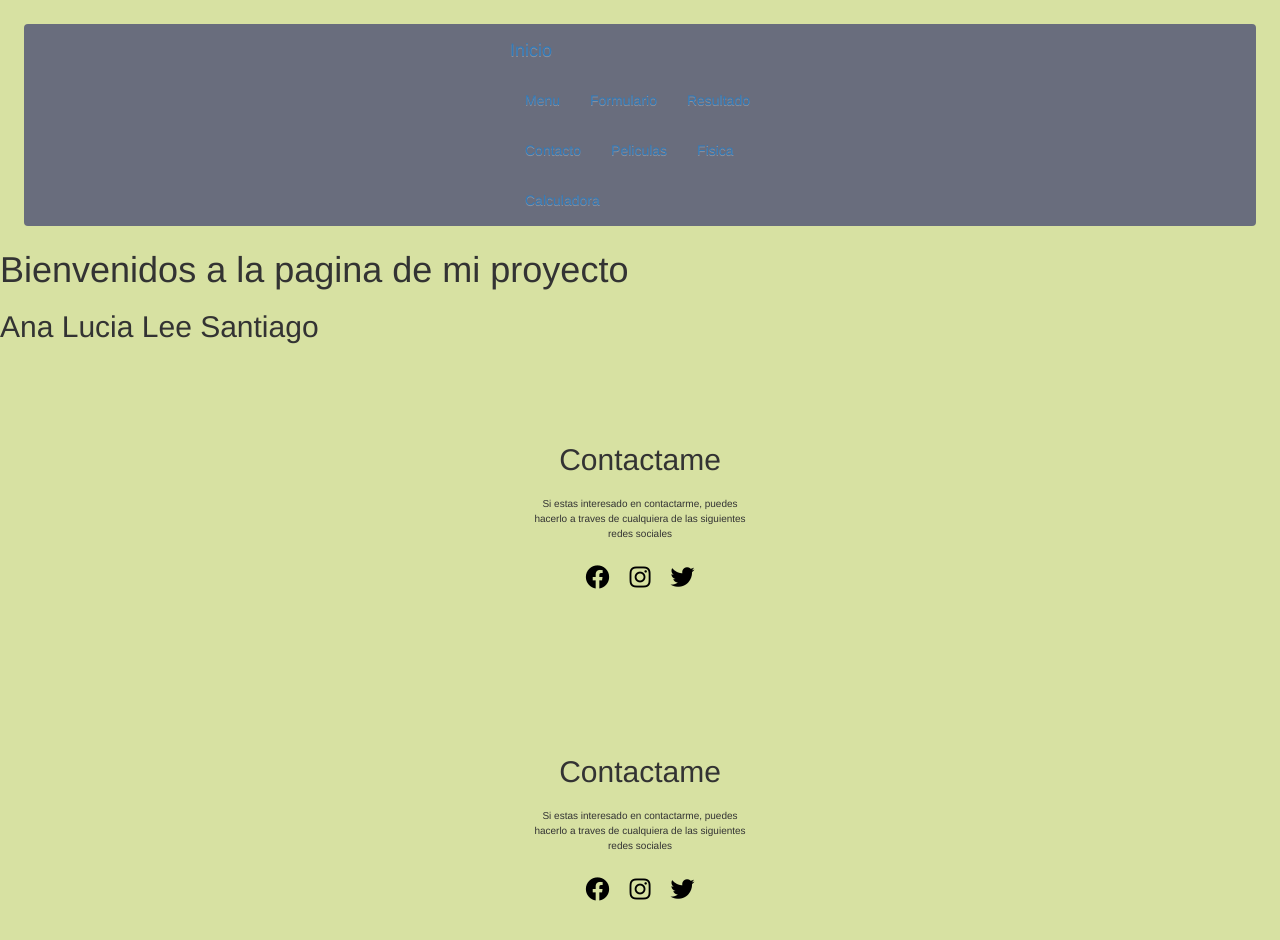
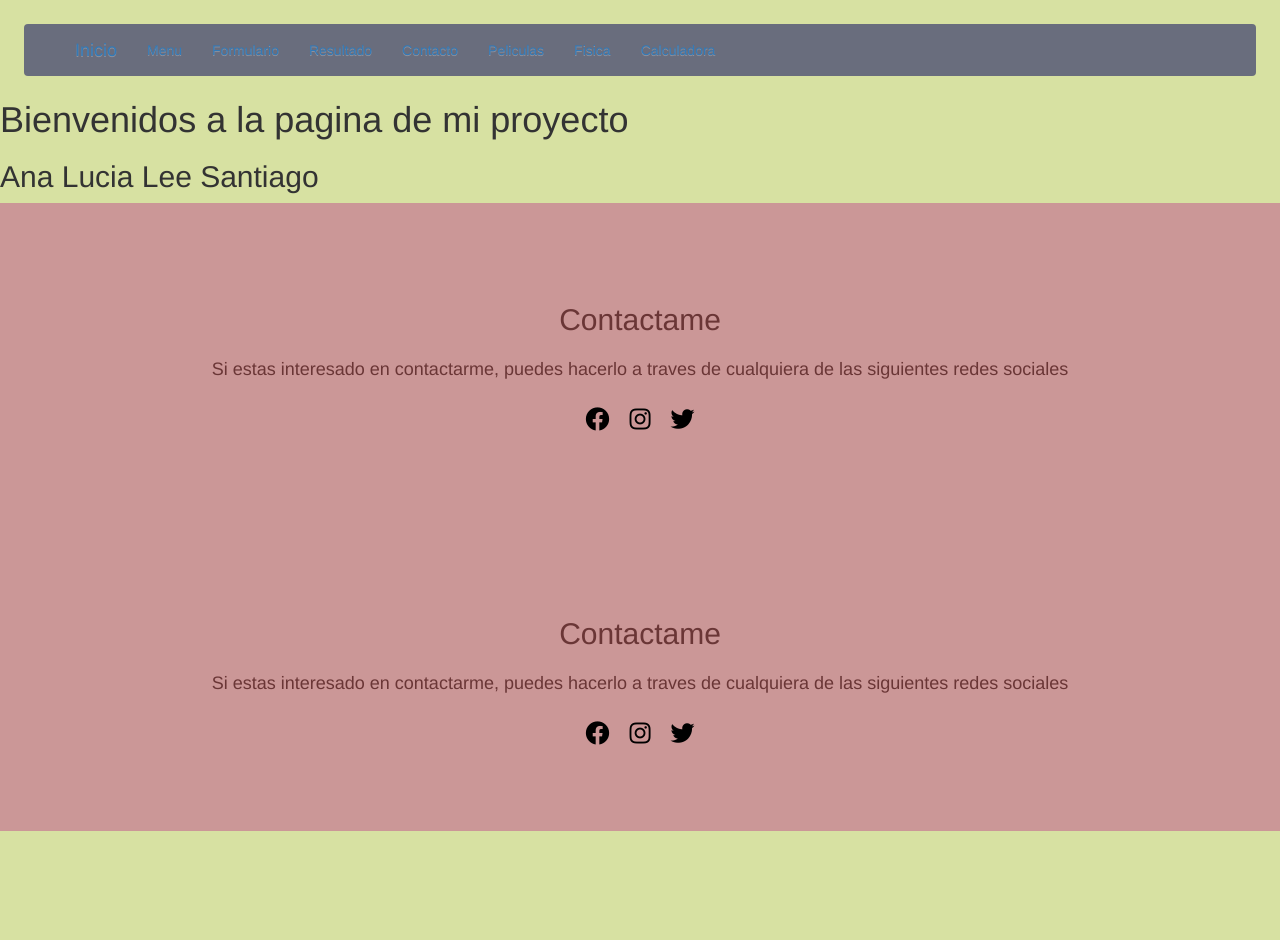
Before and after one commit to luc1a06/todo, a plain HTML site: page index.html in a window 1280 px wide. After the commit the page ends 831 px from the top, so only its background shows below. Drawn offline with nearby package versions, Linux system fonts and the light colour scheme; files whose address does not match are found by name.

Commit message:
Add files via upload

```diff
--- a/footer.css
+++ b/footer.css
@@ -1,14 +1,14 @@
 footer{
-	background-color: ;
-	color: ;
-	padding: 50px 0;
+	background-color: #CB9797;
+	color: #6A3636;
+	padding: 60px 0;
 }
 .container{
-	max-width: 300px;
+	max-width: 1200px;
 	margin: 0 auto;
 	padding: 0 20px;
 }
-.footer-container{
+.footer-content{
 	display: flex;
 	flex-wrap: wrap;
 }
@@ -24,7 +24,7 @@ footer{
 	margin-bottom: 20px;
 }
 .about p{
-	font-size: 10px;
+	font-size: 18px;
 	line-height: 1.5;
 	margin-bottom: 20px;
 }
@@ -41,4 +41,5 @@ footer{
 }
 .contact-links a:hover{
 	transform: translateY(-5px);
+	color: white;
 }
```
Also changed, not shown: footer.html (+4 -2 lines).
